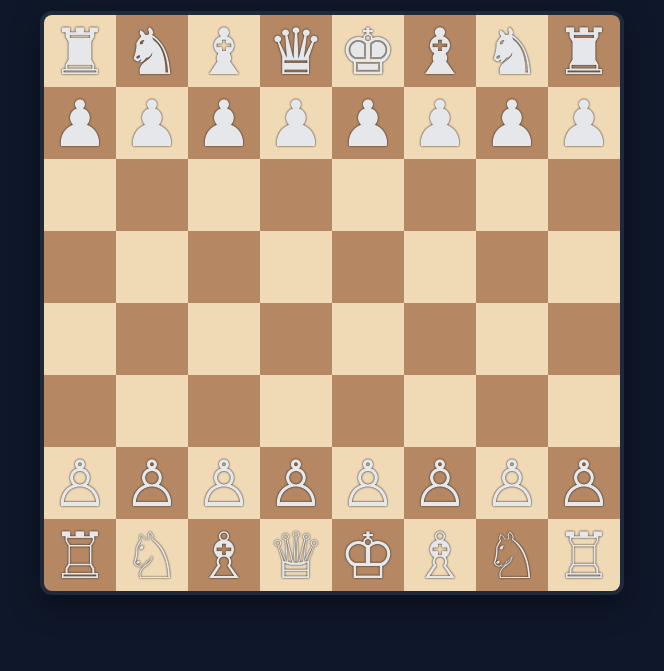
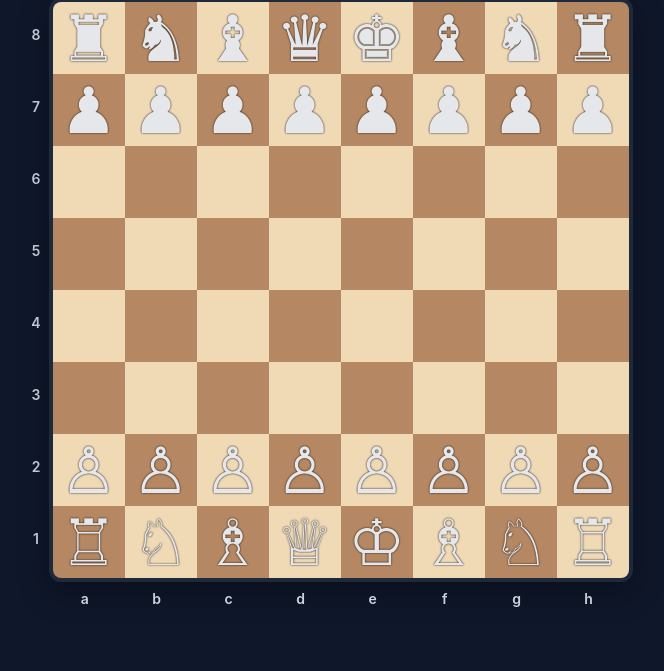
Before and after one commit to Alextc35/browser-chess-ts, a website built with Vite: page index.html in a window 1280 px wide. Shown: the part 129-800 px from the top of the page, without its empty margins (308-972 px from the left). Built offline with nearby package versions, Linux system fonts and the light colour scheme.

Commit message:
feat(display): board coordinates

```diff
--- /dev/null
+++ b/src/chess/ui/renderCoordinates.ts
@@ -0,0 +1,24 @@
+const files = ["a", "b", "c", "d", "e", "f", "g", "h"] as const;
+const ranks = ["8", "7", "6", "5", "4", "3", "2", "1"] as const;
+
+export function renderCoordinates(
+  filesContainer: HTMLElement,
+  ranksContainer: HTMLElement,
+): void {
+  filesContainer.innerHTML = "";
+  ranksContainer.innerHTML = "";
+
+  for (const file of files) {
+    const fileLabel = document.createElement("span");
+    fileLabel.className = "coordinate file-coordinate";
+    fileLabel.textContent = file;
+    filesContainer.appendChild(fileLabel);
+  }
+
+  for (const rank of ranks) {
+    const rankLabel = document.createElement("span");
+    rankLabel.className = "coordinate rank-coordinate";
+    rankLabel.textContent = rank;
+    ranksContainer.appendChild(rankLabel);
+  }
+}
--- a/src/main.ts
+++ b/src/main.ts
@@ -1,20 +1,32 @@
 import "./style.css";
 import { createInitialBoard } from "./chess/core/createInitialBoard";
 import { renderBoard } from "./chess/ui/renderBoard";
+import { renderCoordinates } from "./chess/ui/renderCoordinates";
 
 document.querySelector<HTMLDivElement>("#app")!.innerHTML = `
   <main class="app">
     <h1 class="title">Browser Chess TS</h1>
-    <div id="board" class="board"></div>
+
+    <div class="board-layout">
+      <div id="ranks" class="ranks"></div>
+
+      <div class="board-area">
+        <div id="board" class="board"></div>
+        <div id="files" class="files"></div>
+      </div>
+    </div>
   </main>
 `;
 
 const boardElement = document.querySelector<HTMLElement>("#board");
+const filesElement = document.querySelector<HTMLElement>("#files");
+const ranksElement = document.querySelector<HTMLElement>("#ranks");
 
-if (!boardElement) {
-  throw new Error("Board container not found");
+if (!boardElement || !filesElement || !ranksElement) {
+  throw new Error("Board coordinate containers not found");
 }
 
 const board = createInitialBoard();
 
 renderBoard(boardElement, board);
+renderCoordinates(filesElement, ranksElement);
--- a/src/style.css
+++ b/src/style.css
@@ -30,6 +30,38 @@ body {
   font-weight: 700;
 }
 
+.board-layout {
+  display: grid;
+  grid-template-columns: auto 1fr;
+  align-items: start;
+  column-gap: 0.5rem;
+}
+
+.board-area {
+  display: grid;
+  gap: 0.5rem;
+}
+
+.ranks {
+  display: grid;
+  grid-template-rows: repeat(8, 72px);
+  align-items: center;
+  justify-items: center;
+}
+
+.files {
+  display: grid;
+  grid-template-columns: repeat(8, 72px);
+  align-items: center;
+  justify-items: center;
+}
+
+.coordinate {
+  font-size: 0.875rem;
+  font-weight: 600;
+  color: #cbd5e1;
+}
+
 .board {
   display: grid;
   grid-template-columns: repeat(8, 72px);
```
